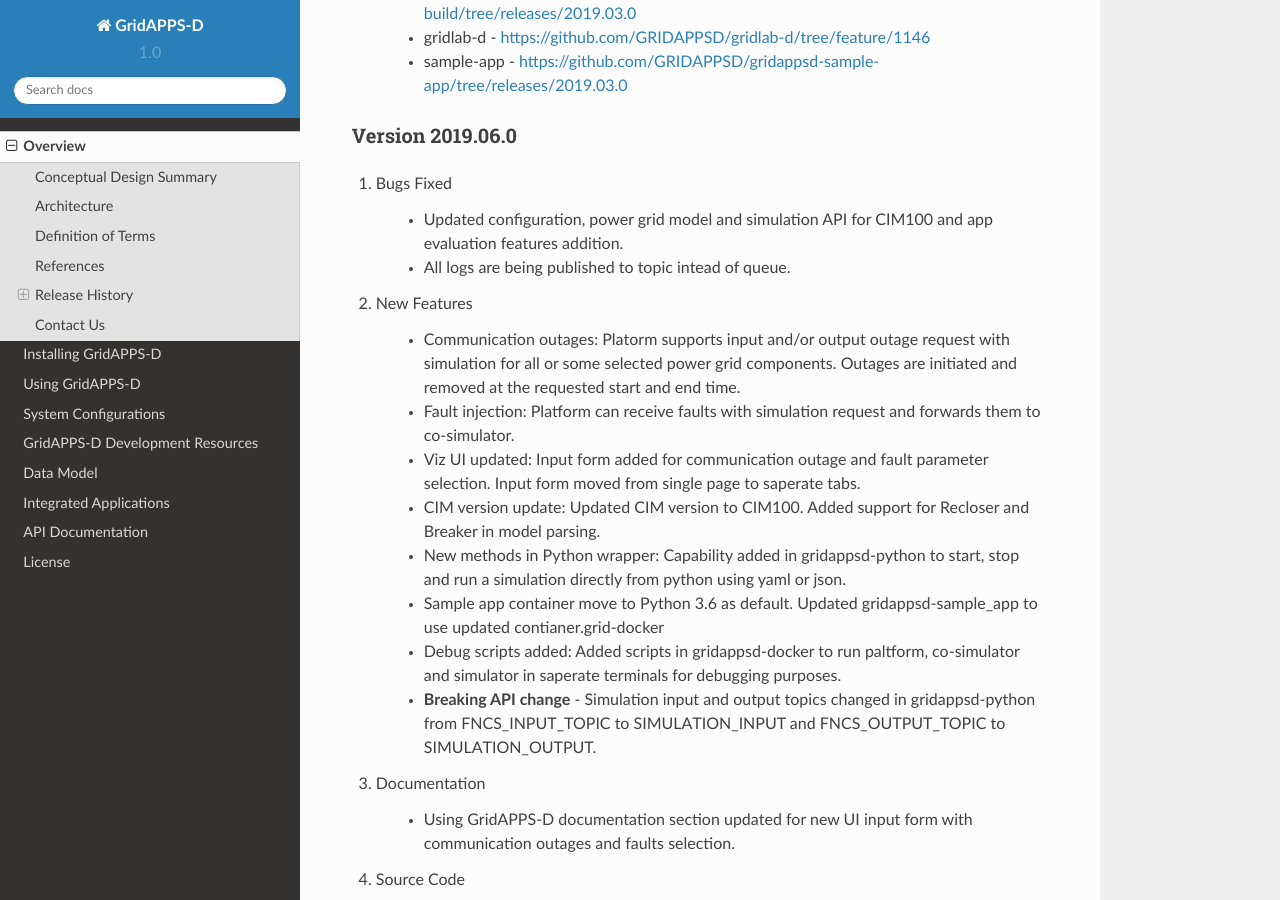
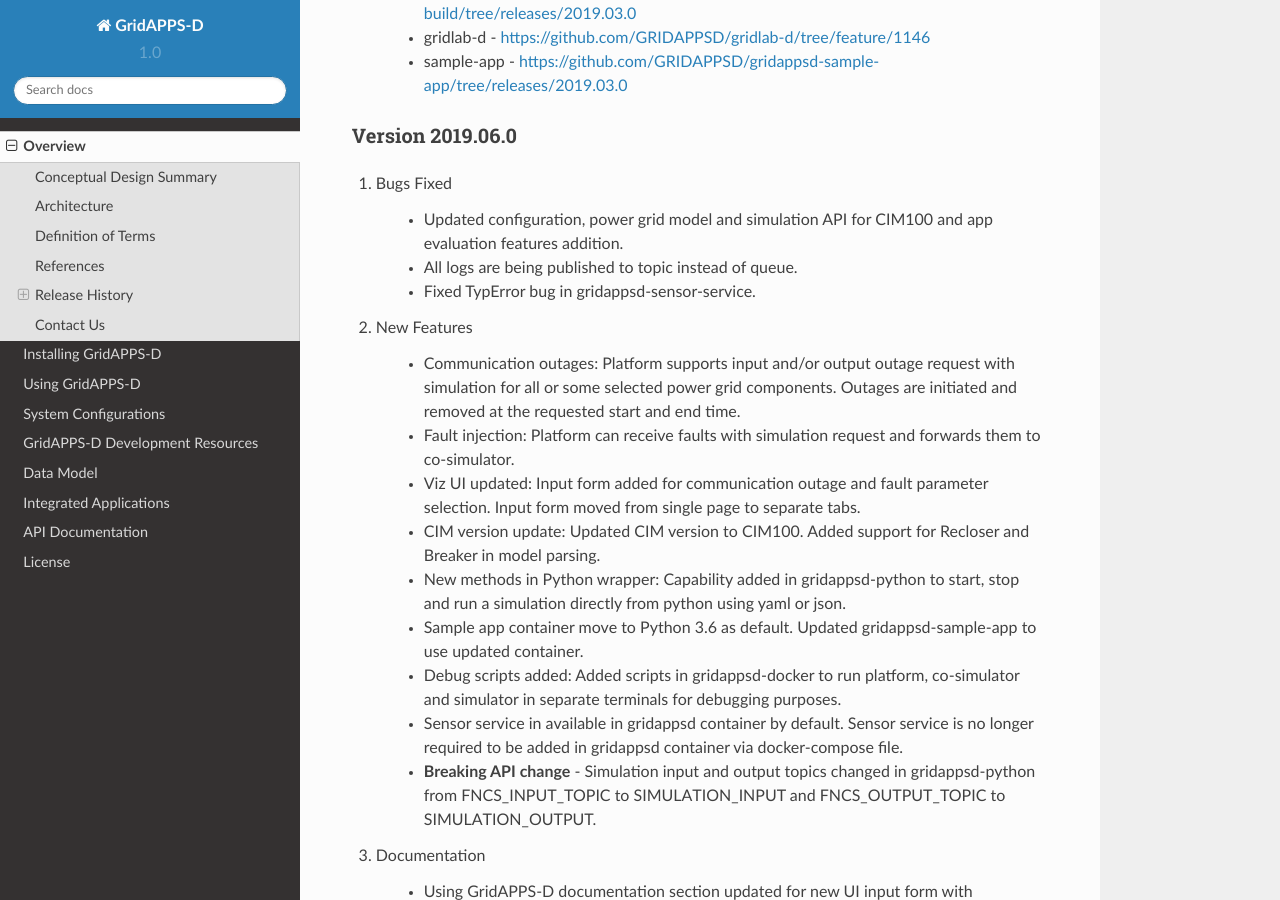
Before and after one commit to ericstephan/gridappsd-docs, a Sphinx documentation site: the page built from docs/source/overview/index.rst, in a window 1280 px wide and 900 px high, scrolled down 11225 px. Built offline with Sphinx 7.4.7 and the Read the Docs theme 2.0.0, drawn with Linux system fonts in a browser that asks for light colours.

Commit message:
resolved spelling and formatting issues

```diff
--- a/docs/source/overview/version_history.rst
+++ b/docs/source/overview/version_history.rst
@@ -280,17 +280,19 @@
 1. Bugs Fixed
 
 	- Updated configuration, power grid model and simulation API for CIM100 and app evaluation features addition.
-	- All logs are being published to topic intead of queue.
+	- All logs are being published to topic instead of queue.
+	- Fixed TypError bug in gridappsd-sensor-service.
 
 2. New Features
 
-	- Communication outages: Platorm supports input and/or output outage request with simulation for all or some selected power grid components. Outages are initiated and removed at the requested start and end time.
+	- Communication outages: Platform supports input and/or output outage request with simulation for all or some selected power grid components. Outages are initiated and removed at the requested start and end time.
 	- Fault injection: Platform can receive faults with simulation request and forwards them to co-simulator.
-	- Viz UI updated: Input form added for communication outage and fault parameter selection. Input form moved from single page to saperate tabs.
+	- Viz UI updated: Input form added for communication outage and fault parameter selection. Input form moved from single page to separate tabs.
 	- CIM version update: Updated CIM version to CIM100. Added support for Recloser and Breaker in model parsing.
 	- New methods in Python wrapper: Capability added in gridappsd-python to start, stop and run a simulation directly from python using yaml or json.
-	- Sample app container move to Python 3.6 as default. Updated gridappsd-sample_app to use updated contianer.grid-docker
-	- Debug scripts added: Added scripts in gridappsd-docker to run paltform, co-simulator and simulator in saperate terminals for debugging purposes.
+	- Sample app container move to Python 3.6 as default. Updated gridappsd-sample-app to use updated container.
+	- Debug scripts added: Added scripts in gridappsd-docker to run platform, co-simulator and simulator in separate terminals for debugging purposes.
+	- Sensor service in available in gridappsd container by default. Sensor service is no longer required to be added in gridappsd container via docker-compose file.
 	- **Breaking API change** - Simulation input and output topics changed in gridappsd-python from FNCS_INPUT_TOPIC to SIMULATION_INPUT and FNCS_OUTPUT_TOPIC to SIMULATION_OUTPUT.
 
 
```
Also changed, not shown: docs/source/developer_resources/CIM_Validation.rst (+6 -8 lines).
